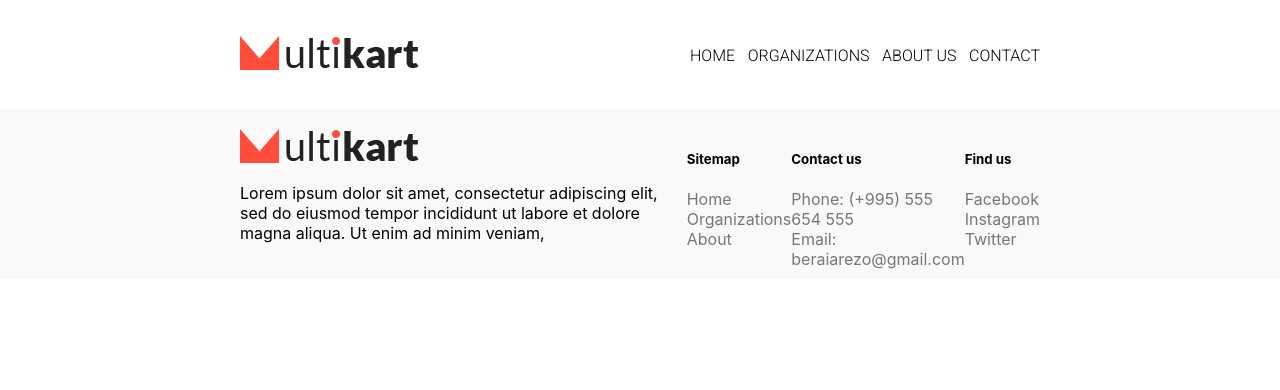
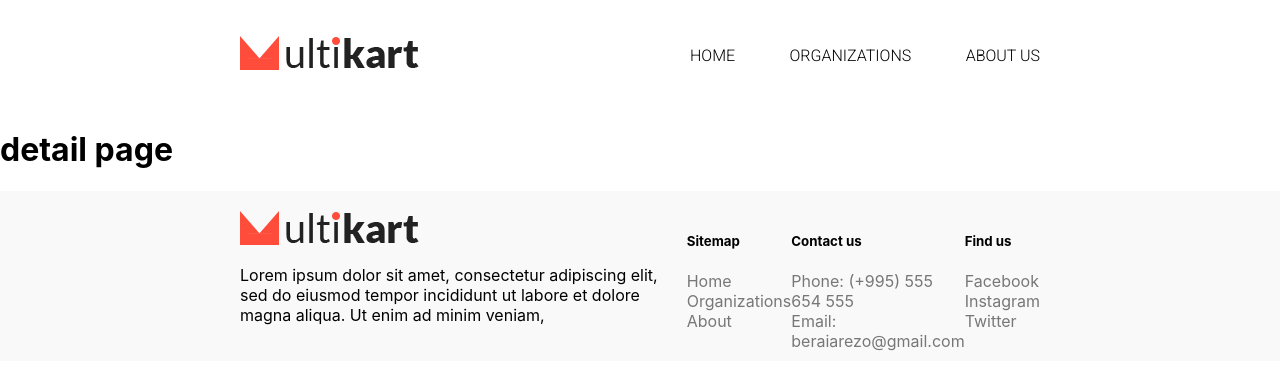
Before and after one commit to beraiarezo/FrontendCasa, a React app: page /organization/1 in a window 1280 px wide. Shown: the top 390 px of the page. Built offline with nearby package versions, Linux system fonts and the light colour scheme.

Commit message:
added aboutus origanization pages route

```diff
--- a/src/App.js
+++ b/src/App.js
@@ -1,5 +1,4 @@
 import React from "react";
-import logo from "./logo.svg";
 import "./App.css";
 import { Layout } from "./Layout";
 import { BrowserRouter as Router } from "react-router-dom";
--- a/src/Layout/Header/index.jsx
+++ b/src/Layout/Header/index.jsx
@@ -1,5 +1,7 @@
 import React from "react";
 import logo from "./icons/logo.png";
+import { Link } from "react-router-dom";
+
 import "./style.scss";
 export const Header = () => {
   return (
@@ -12,16 +14,13 @@ export const Header = () => {
           <div className="navigation">
             <ul>
               <li>
-                <a href="/">Home</a>
+                <Link to="/">Home</Link>
               </li>
               <li>
-                <a href="/">Organizations</a>
+                <Link to="/organization">Organizations</Link>
               </li>
               <li>
-                <a href="/">About us</a>
-              </li>
-              <li>
-                <a href="/">Contact</a>
+                <Link to="/about">About us</Link>
               </li>
             </ul>
           </div>
--- a/src/Layout/index.jsx
+++ b/src/Layout/index.jsx
@@ -1,8 +1,10 @@
 import React from "react";
-import { BrowserRouter as Router, Switch, Route } from "react-router-dom";
+import { Switch, Route } from "react-router-dom";
 import { Header } from "./Header";
 import { Footer } from "./Footer";
 import { Home } from "../components/Home";
+import { AboutUs } from "../components/AboutUs";
+import Organization from "../components/Organization";
 export const Layout = () => {
   console.log("slug");
   return (
@@ -12,8 +14,11 @@ export const Layout = () => {
         <Route exact path="/">
           <Home />
         </Route>
-        <Route path="/blog/:slug">
-          <h1>blog,</h1>
+        <Route path="/organization/:slug">
+          <Organization />
+        </Route>
+        <Route path="/about">
+          <AboutUs />
         </Route>
       </Switch>
       <Footer />
--- /dev/null
+++ b/src/components/AboutUs/index.jsx
@@ -0,0 +1,10 @@
+import React from "react";
+import { withRouter } from "react-router";
+
+export const AboutUs = () => {
+  return (
+    <div>
+      <h1>About us</h1>
+    </div>
+  );
+};
--- /dev/null
+++ b/src/components/Organization/index.jsx
@@ -0,0 +1,14 @@
+import React from "react";
+import "./style.scss";
+import { withRouter } from "react-router";
+
+const Organization = (props) => {
+  console.log(props, "props");
+  return (
+    <div>
+      <h1>detail page</h1>
+    </div>
+  );
+};
+
+export default withRouter(Organization);
```
Also changed, not shown: src/components/Organization/style.scss (added).
